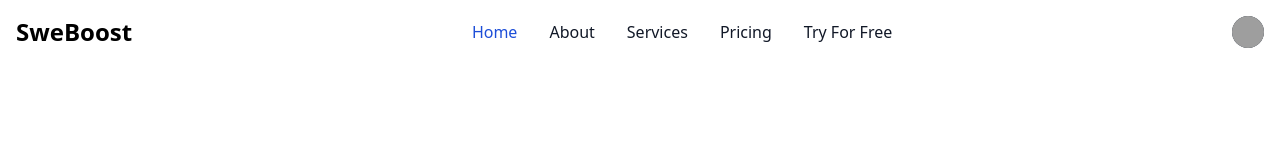
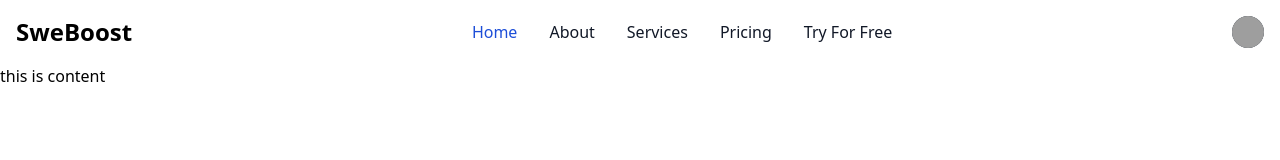
Before and after one commit to gitesh9/SMEBoost, an Angular app in the folder frontend/sweboost-client/: page /home in a window 1280 px wide. Shown: the top 160 px of the page. Built offline with nearby package versions, Linux system fonts and the light colour scheme; grey boxes are pictures that could not be loaded.

Commit message:
test message

```diff
--- a/frontend/sweboost-client/src/app/app.component.html
+++ b/frontend/sweboost-client/src/app/app.component.html
@@ -1,6 +1,7 @@
 <div>
   <app-navbar></app-navbar>
   <main class="main">
+    this is content
   </main>
   <app-footer></app-footer>
 </div>
```
